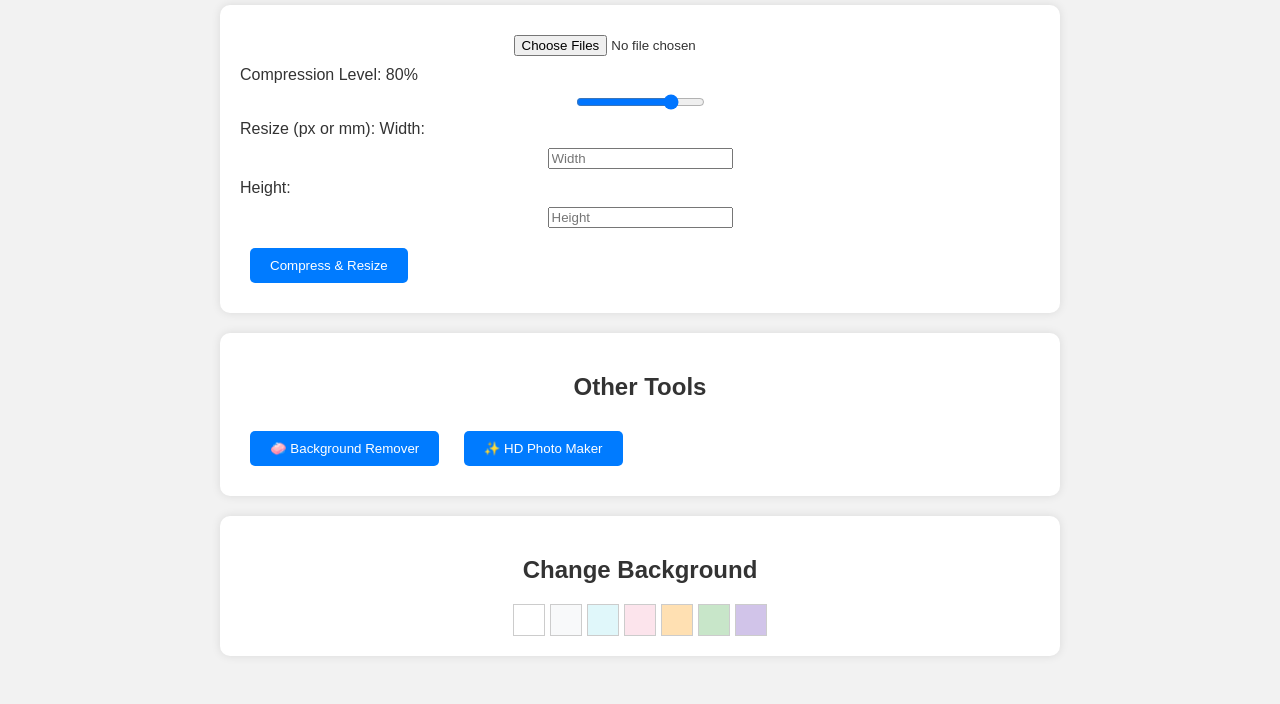
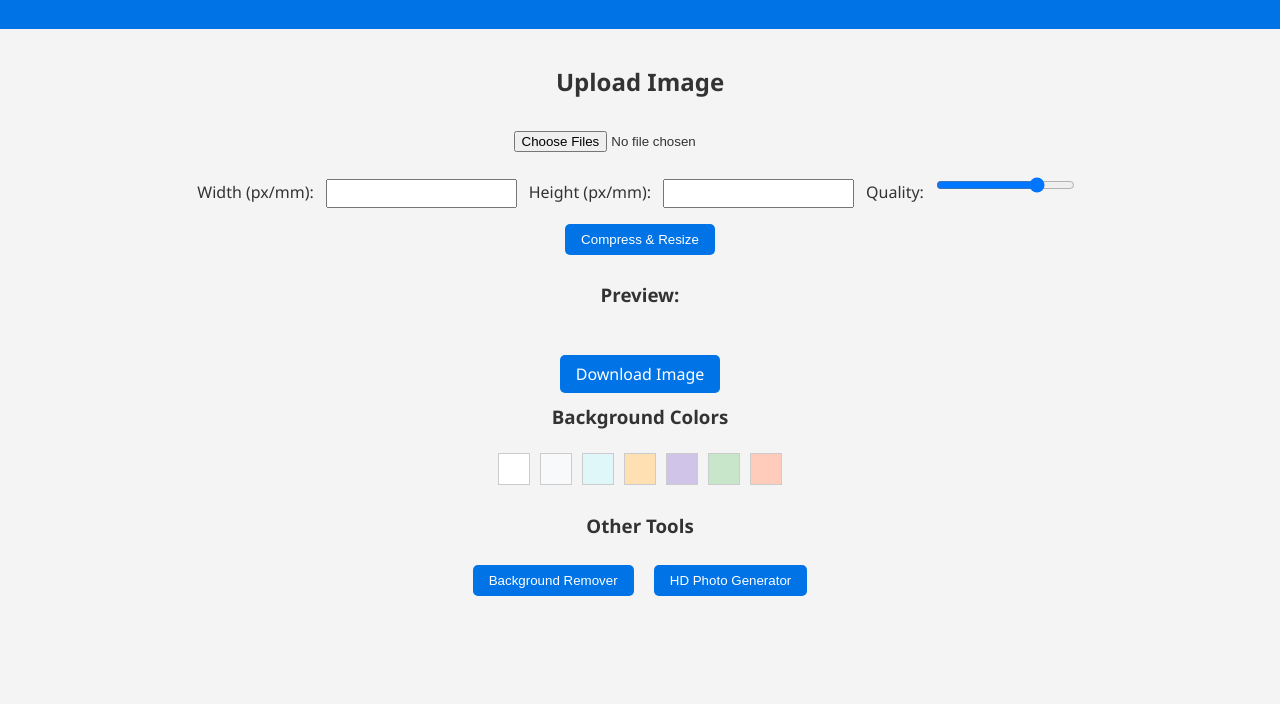
Before and after one commit to MOBRURAHMED/image, a plain HTML site: page index.html in a window 1280 px wide. Shown: the part 96-800 px from the top of the page. Drawn offline with Linux system fonts and the light colour scheme.

Commit message:
Update index.html

```diff
--- a/index.html
+++ b/index.html
@@ -1,174 +1,162 @@
 <!DOCTYPE html>
 <html lang="en">
-
 <head>
   <meta charset="UTF-8" />
   <meta name="viewport" content="width=device-width, initial-scale=1.0" />
-  <meta name="description" content="Online Image Compression, Photo Resizer, Background Remover, and HD Enhancer Tool. Compress multiple images, preview before/after, download instantly. PWA supported with SEO optimization." />
-  <meta name="keywords" content="Image Compressor, Resize Image, Background Remover, HD Photo, WebP, Online Tool" />
-  <meta name="author" content="Mobrur Ahmed">
-  <title>Image Compressor & Editor Tool</title>
-  <link rel="manifest" href="manifest.json">
-  <link rel="stylesheet" href="style.css">
-  <link rel="icon" href="icon.png">
-  <script async src="https://pagead2.googlesyndication.com/pagead/js/adsbygoogle.js?client=ca-pub-1851031451409162" crossorigin="anonymous"></script>
+  <meta name="description" content="Free online image compression, resizing, background removal and HD photo enhancement tool. Compress images, change background color, and more." />
+  <meta name="keywords" content="image compression, photo resizer, image editor, background remover, HD photo, online tool, WebP, JPG, PNG" />
+  <meta name="author" content="Mobrur Ahmed" />
+  <title>Smart Image Tool - Compress, Resize & Enhance Photos</title>
+  <link rel="icon" href="favicon.ico" type="image/x-icon" />
   <style>
     body {
-      font-family: Arial, sans-serif;
-      background-color: #f2f2f2;
+      font-family: 'Segoe UI', sans-serif;
       margin: 0;
-      padding: 20px;
+      padding: 0;
+      background-color: #f4f4f4;
       color: #333;
-    }
-    h1, h2 {
       text-align: center;
     }
-    .tool-section {
-      max-width: 800px;
-      margin: 20px auto;
-      padding: 20px;
-      background: white;
-      border-radius: 10px;
-      box-shadow: 0 0 10px rgba(0, 0, 0, 0.1);
+    header {
+      background-color: #0073e6;
+      color: white;
+      padding: 1rem;
     }
-    input[type='file'], input[type='range'], input[type='number'] {
-      display: block;
-      margin: 10px auto;
+    h1 {
+      margin: 0;
+      font-size: 1.8rem;
     }
-    .image-preview {
-      display: flex;
-      justify-content: space-around;
-      flex-wrap: wrap;
-      gap: 10px;
+    main {
+      padding: 1rem;
     }
-    img {
+    input[type="file"], input[type="number"], input[type="range"] {
+      margin: 0.5rem;
+      padding: 0.3rem;
+    }
+    canvas, img {
       max-width: 100%;
       height: auto;
-      border: 1px solid #ccc;
-      border-radius: 5px;
+      margin-top: 1rem;
     }
     .btn {
-      display: inline-block;
-      margin: 10px;
-      padding: 10px 20px;
-      background-color: #007bff;
+      margin: 0.5rem;
+      padding: 0.5rem 1rem;
+      background: #0073e6;
       color: white;
       border: none;
       border-radius: 5px;
       cursor: pointer;
     }
-    .color-picker {
-      display: flex;
-      flex-wrap: wrap;
-      justify-content: center;
-      gap: 5px;
-    }
     .color-box {
+      display: inline-block;
       width: 30px;
       height: 30px;
+      margin: 5px;
+      cursor: pointer;
       border: 1px solid #ccc;
-      cursor: pointer;
+    }
+    .ad-container {
+      margin: 1rem auto;
+      max-width: 90%;
     }
   </style>
+  <!-- Google AdSense -->
+  <script async src="https://pagead2.googlesyndication.com/pagead/js/adsbygoogle.js?client=ca-pub-1851031451409162" crossorigin="anonymous"></script>
 </head>
+<body>
+  <header>
+    <h1>Smart Image Tool</h1>
+    <p>Compress | Resize | Background Remove | HD Maker</p>
+  </header>
 
-<body>
-  <h1>🖼️ Image Compression, Resize & Edit Tool</h1>
+  <main>
+    <h2>Upload Image</h2>
+    <input type="file" id="imageInput" multiple accept="image/*" />
+    <div>
+      <label>Width (px/mm): <input type="number" id="resizeWidth" /></label>
+      <label>Height (px/mm): <input type="number" id="resizeHeight" /></label>
+      <label>Quality: <input type="range" id="quality" min="10" max="100" value="80" /></label>
+    </div>
+    <button class="btn" onclick="compressImages()">Compress & Resize</button>
 
-  <!-- Ad Unit -->
-  <div class="adsense" style="text-align: center; margin: 10px auto;">
-    <ins class="adsbygoogle" style="display:block" data-ad-client="ca-pub-1851031451409162" data-ad-slot="1234567890" data-ad-format="auto" data-full-width-responsive="true"></ins>
-    <script>(adsbygoogle = window.adsbygoogle || []).push({});</script>
-  </div>
+    <div>
+      <canvas id="canvas" style="display:none;"></canvas>
+      <h3>Preview:</h3>
+      <img id="outputImage" />
+      <p id="compressionInfo"></p>
+      <a id="downloadLink" class="btn" download="compressed.webp">Download Image</a>
+    </div>
 
-  <!-- TOOL SECTION -->
-  <div class="tool-section">
-    <input type="file" id="imageInput" accept="image/*" multiple>
+    <div class="ad-container">
+      <!-- AdSense Ad Unit -->
+      <ins class="adsbygoogle"
+        style="display:block"
+        data-ad-client="ca-pub-1851031451409162"
+        data-ad-slot="1234567890"
+        data-ad-format="auto"
+        data-full-width-responsive="true"></ins>
+      <script>(adsbygoogle = window.adsbygoogle || []).push({});</script>
+    </div>
 
-    <label for="compression">Compression Level: <span id="qualityValue">80</span>%</label>
-    <input type="range" id="compression" min="10" max="100" value="80">
+    <h3>Background Colors</h3>
+    <div id="colorPicker"></div>
 
-    <label>Resize (px or mm):</label>
-    Width: <input type="number" id="resizeWidth" placeholder="Width">
-    Height: <input type="number" id="resizeHeight" placeholder="Height">
-
-    <button class="btn" onclick="compressAndResizeImages()">Compress & Resize</button>
-    <div class="image-preview" id="preview"></div>
-    <div class="image-preview" id="result"></div>
-  </div>
-
-  <!-- BACKGROUND & HD LINKS -->
-  <div class="tool-section">
-    <h2>Other Tools</h2>
-    <button class="btn" onclick="window.open('https://www.remove.bg/', '_blank')">🧼 Background Remover</button>
-    <button class="btn" onclick="window.open('https://letsenhance.io/', '_blank')">✨ HD Photo Maker</button>
-  </div>
-
-  <!-- COLOR PICKER -->
-  <div class="tool-section">
-    <h2>Change Background</h2>
-    <div class="color-picker" id="colorPicker"></div>
-  </div>
+    <h3>Other Tools</h3>
+    <button class="btn" onclick="window.open('https://www.remove.bg', '_blank')">Background Remover</button>
+    <button class="btn" onclick="window.open('https://imgupscaler.com', '_blank')">HD Photo Generator</button>
+  </main>
 
   <script>
-    const imageInput = document.getElementById('imageInput');
-    const compressionRange = document.getElementById('compression');
-    const qualityValue = document.getElementById('qualityValue');
-    const preview = document.getElementById('preview');
-    const result = document.getElementById('result');
+    const canvas = document.getElementById('canvas');
+    const ctx = canvas.getContext('2d');
+    const outputImage = document.getElementById('outputImage');
+    const compressionInfo = document.getElementById('compressionInfo');
+    const downloadLink = document.getElementById('downloadLink');
 
-    compressionRange.addEventListener('input', () => {
-      qualityValue.innerText = compressionRange.value;
-    });
+    function compressImages() {
+      const fileInput = document.getElementById('imageInput');
+      const files = fileInput.files;
+      const quality = document.getElementById('quality').value / 100;
+      const width = parseInt(document.getElementById('resizeWidth').value);
+      const height = parseInt(document.getElementById('resizeHeight').value);
 
-    function compressAndResizeImages() {
-      result.innerHTML = '';
-      [...imageInput.files].forEach(file => {
-        const reader = new FileReader();
-        reader.onload = e => {
-          const img = new Image();
-          img.src = e.target.result;
-          img.onload = () => {
-            const canvas = document.createElement('canvas');
-            const ctx = canvas.getContext('2d');
-            let width = parseInt(document.getElementById('resizeWidth').value) || img.width;
-            let height = parseInt(document.getElementById('resizeHeight').value) || img.height;
+      if (!files.length) return alert("Please upload at least one image");
 
-            canvas.width = width;
-            canvas.height = height;
-            ctx.drawImage(img, 0, 0, width, height);
+      const file = files[0];
+      const reader = new FileReader();
 
-            const quality = compressionRange.value / 100;
-            canvas.toBlob(blob => {
-              const compressedUrl = URL.createObjectURL(blob);
-              result.innerHTML += `
-                <div>
-                  <img src="${compressedUrl}" alt="Compressed">
-                  <a href="${compressedUrl}" download="compressed.jpg" class="btn">Download</a>
-                  <p>Compressed to: ${(blob.size / 1024).toFixed(2)} KB</p>
-                </div>
-              `;
-            }, 'image/jpeg', quality);
+      reader.onload = function (e) {
+        const img = new Image();
+        img.onload = function () {
+          canvas.width = width || img.width;
+          canvas.height = height || img.height;
+          ctx.drawImage(img, 0, 0, canvas.width, canvas.height);
+          canvas.toBlob(
+            function (blob) {
+              const url = URL.createObjectURL(blob);
+              outputImage.src = url;
+              downloadLink.href = url;
+              compressionInfo.textContent = `Compressed size: ${(blob.size / 1024).toFixed(2)} KB`;
+            },
+            'image/webp',
+            quality
+          );
+        };
+        img.src = e.target.result;
+      };
 
-            // Show preview
-            preview.innerHTML += `<img src="${img.src}" alt="Original">`;
-          }
-        }
-        reader.readAsDataURL(file);
-      });
+      reader.readAsDataURL(file);
     }
 
-    // Color picker
-    const colorOptions = ['#ffffff', '#f8f9fa', '#e0f7fa', '#fce4ec', '#ffe0b2', '#c8e6c9', '#d1c4e9'];
-    const colorPicker = document.getElementById('colorPicker');
-    colorOptions.forEach(color => {
-      const box = document.createElement('div');
-      box.className = 'color-box';
+    const colors = ["#ffffff", "#f8f9fa", "#e0f7fa", "#ffe0b2", "#d1c4e9", "#c8e6c9", "#ffccbc"];
+    const colorPicker = document.getElementById("colorPicker");
+    colors.forEach(color => {
+      const box = document.createElement("div");
+      box.className = "color-box";
       box.style.backgroundColor = color;
       box.onclick = () => document.body.style.backgroundColor = color;
       colorPicker.appendChild(box);
     });
   </script>
 </body>
-
 </html>
```
